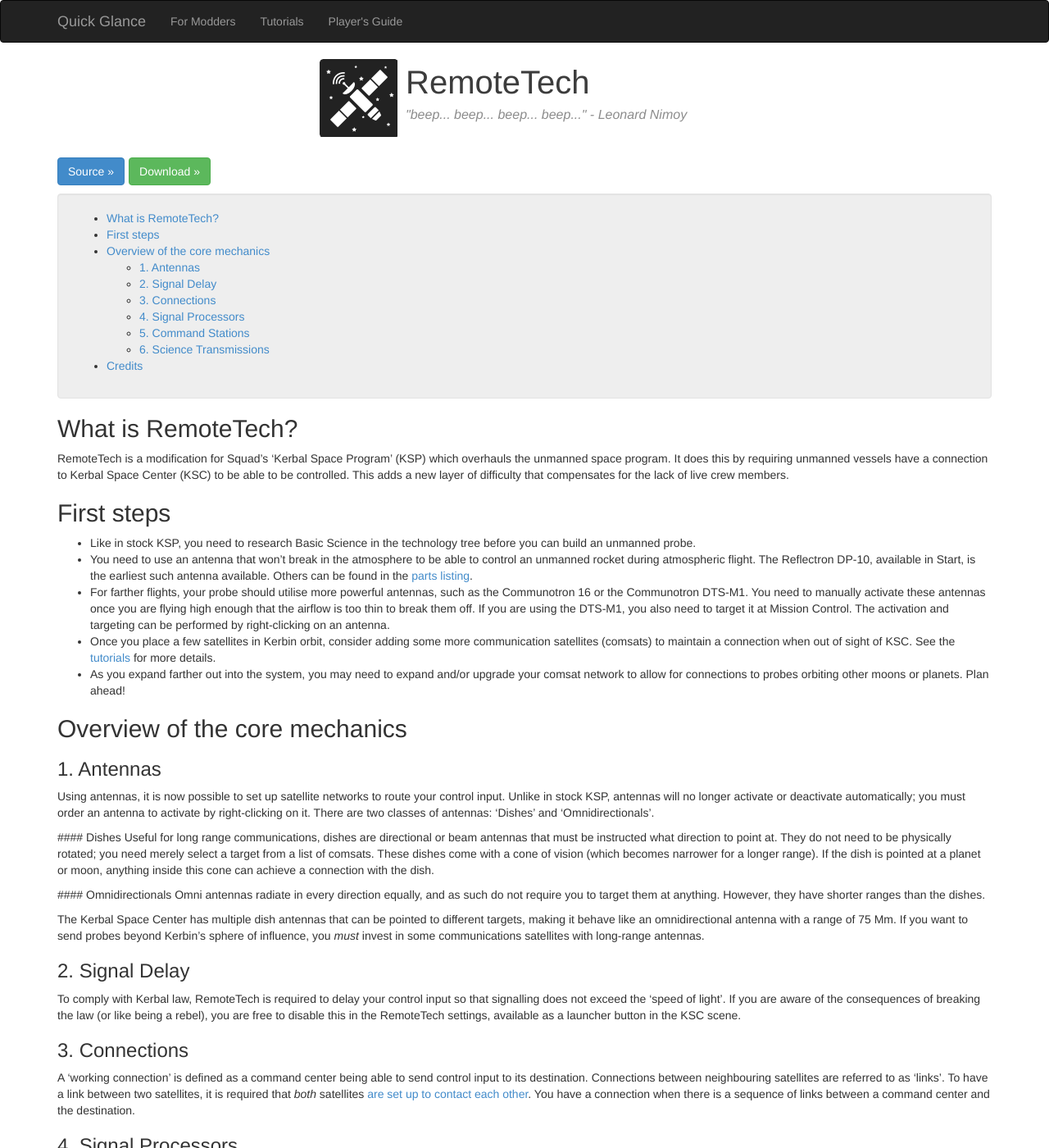
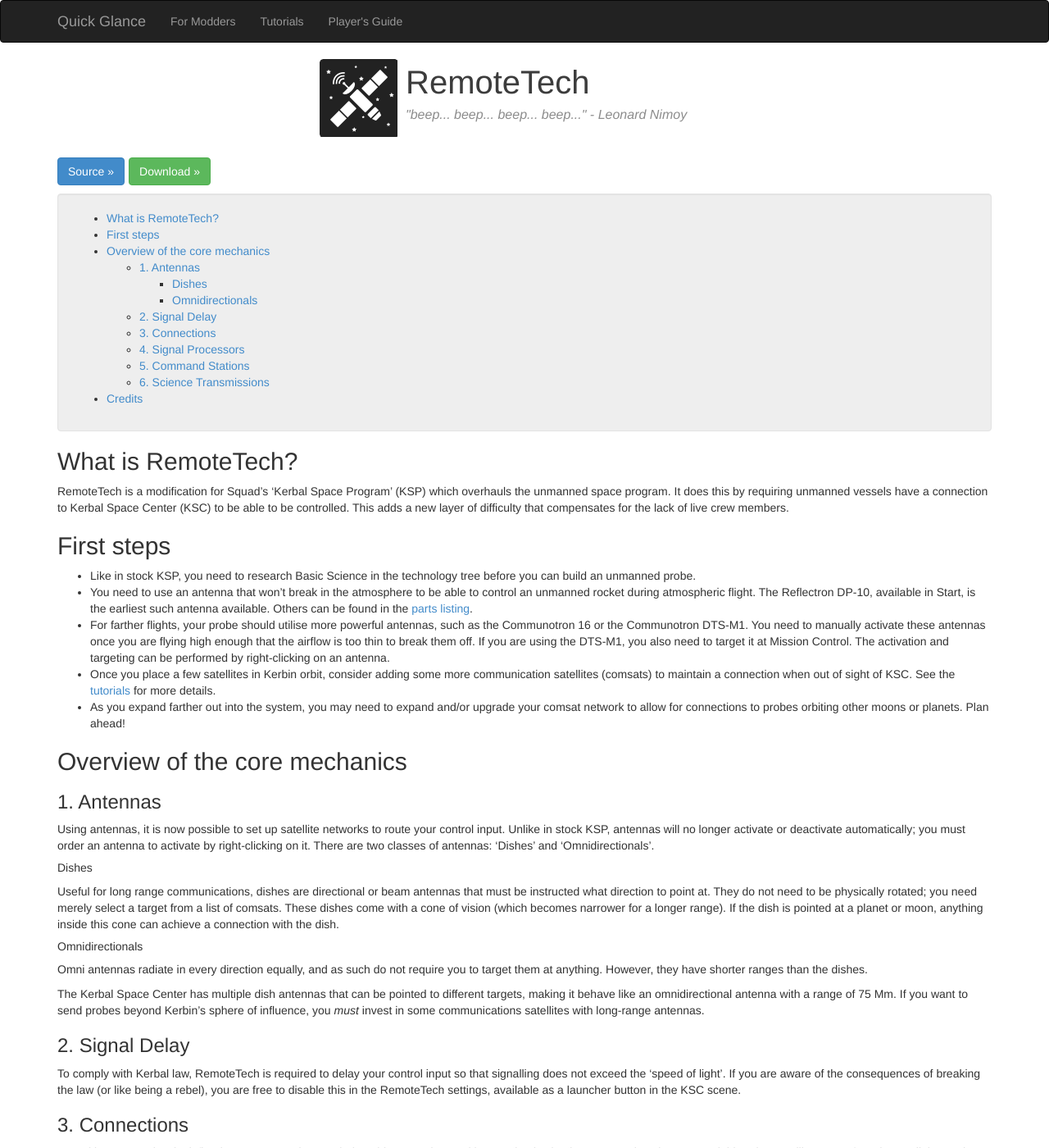
Before and after one commit to RemoteTechnologiesGroup/RemoteTech, a Jekyll site: the page built from index.md, in a window 1280 px wide and 1400 px high. Shown: the whole window at 82% size. Built offline with Jekyll 4.4.1, drawn with Linux system fonts in a browser that asks for light colours; nearby versions of some CDN libraries.

Commit message:
Minor revision with indented paragraphs

```diff
--- a/index.md
+++ b/index.md
@@ -23,11 +23,11 @@
 ### 1. Antennas
 Using antennas, it is now possible to set up satellite networks to route your control input. Unlike in stock KSP, antennas will no longer activate or deactivate automatically; you must order an antenna to activate by right-clicking on it. There are two classes of antennas: 'Dishes' and 'Omnidirectionals'.
 
-  #### Dishes
-  Useful for long range communications, dishes are directional or beam antennas that must be instructed what direction to point at. They do not need to be physically rotated; you need merely select a target from a list of comsats. These dishes come with a cone of vision (which becomes narrower for a longer range). If the dish is pointed at a planet or moon, anything inside this cone can achieve a connection with the dish.
+##### Dishes
+Useful for long range communications, dishes are directional or beam antennas that must be instructed what direction to point at. They do not need to be physically rotated; you need merely select a target from a list of comsats. These dishes come with a cone of vision (which becomes narrower for a longer range). If the dish is pointed at a planet or moon, anything inside this cone can achieve a connection with the dish.
 
-  #### Omnidirectionals
-  Omni antennas radiate in every direction equally, and as such do not require you to target them at anything. However, they have shorter ranges than the dishes.
+##### Omnidirectionals
+Omni antennas radiate in every direction equally, and as such do not require you to target them at anything. However, they have shorter ranges than the dishes.
 
 The Kerbal Space Center has multiple dish antennas that can be pointed to different targets, making it behave like an omnidirectional antenna with a range of 75 Mm. If you want to send probes beyond Kerbin's sphere of influence, you *must* invest in some communications satellites with long-range antennas.
 
```
